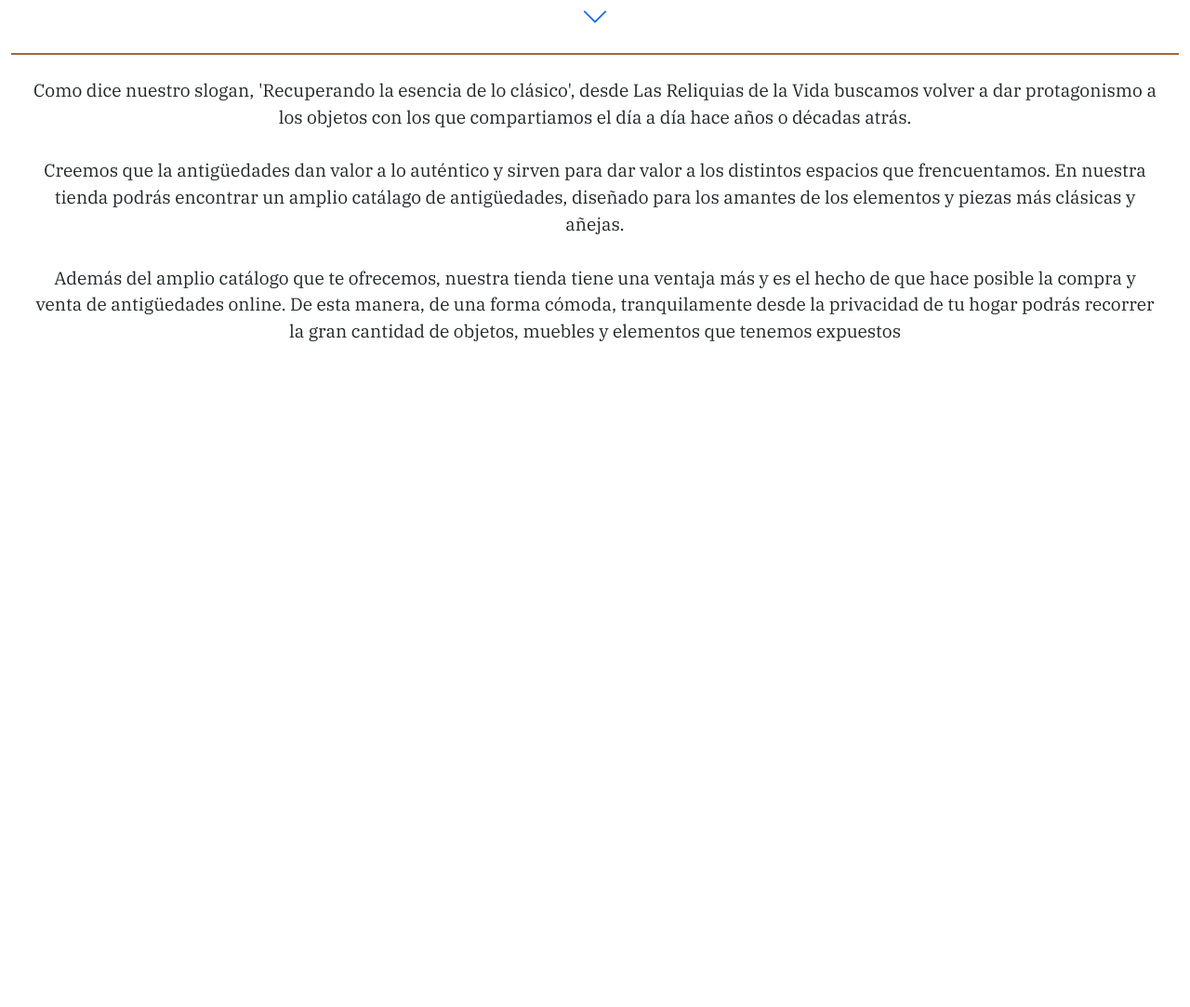
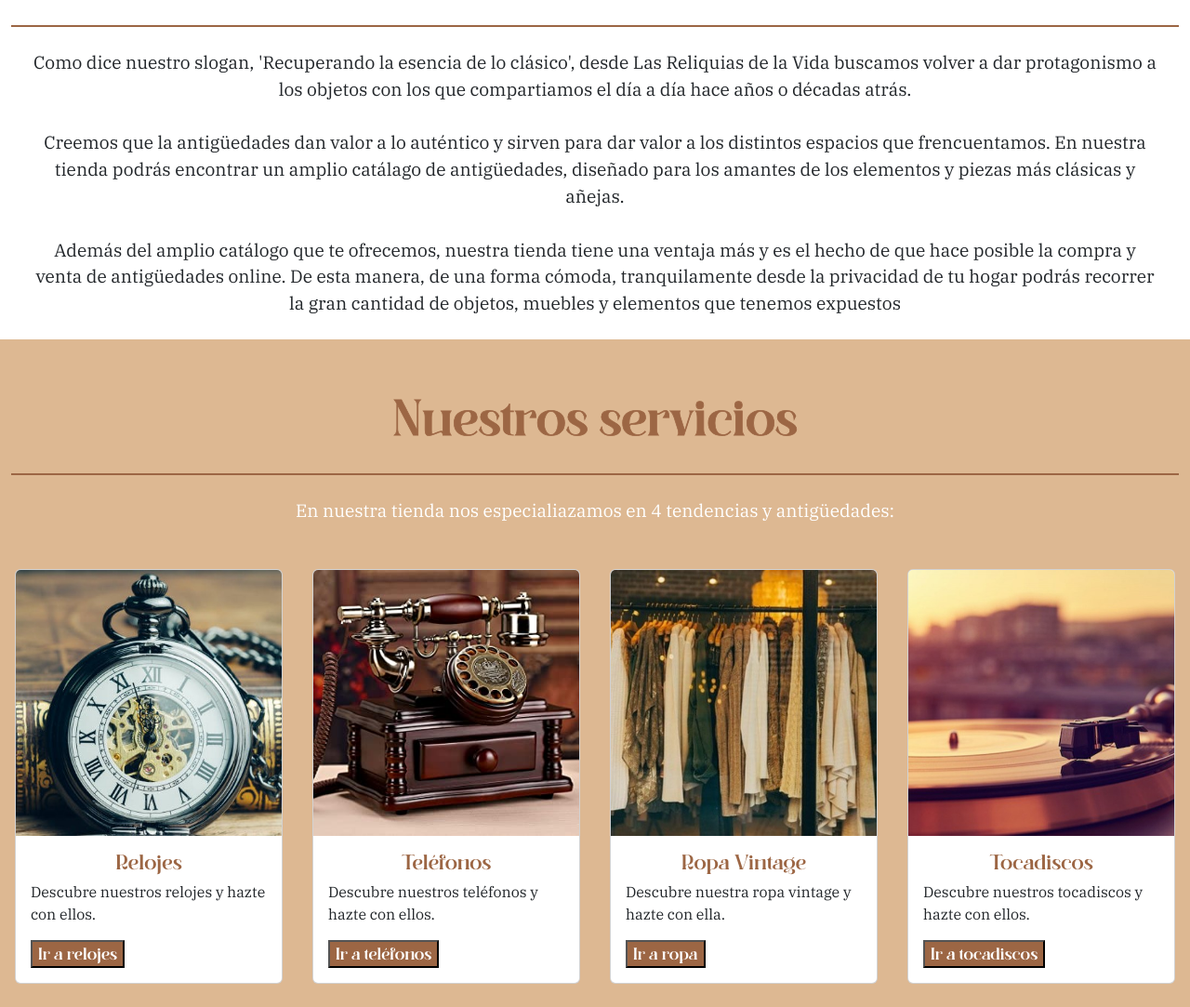
Before and after one commit to marioariza/EXAMEN_SegundoTrimestre_DIW, a plain HTML site: page index.html in a window 1280 px wide. Shown: the part 689-1772 px from the top of the page at 93% size. Before the commit the page ends 1084 px from the top, so only its background shows below. Drawn offline with nearby package versions, Linux system fonts and the light colour scheme.

Commit message:
Servicios

```diff
--- a/css/custom.css
+++ b/css/custom.css
@@ -67,3 +67,52 @@
     font-size: 1.2em;
     font-family: 'Textos';
 }
+
+/* SERVICIOS */
+
+.div_servicios {
+    background-color: #DDB892;
+}
+
+.titulo_servicios {
+    font-family: 'Titulos';
+    font-size: 3em;
+    color: #9C6644;
+    -webkit-text-stroke: 0.75px #9C6644;
+}
+
+.border_servicios {
+    border-bottom: 2px solid #9C6644;
+}
+
+.texto_servicios {
+    font-size: 1.2em;
+    font-family: 'Textos';
+    color: white;
+}
+
+.card_ser {
+    margin-top: 2%;
+    margin-bottom: 2%;
+    display: flex;
+    justify-content: center;
+    align-items: center;
+}
+
+.card-title {
+    font-family: 'Titulos';
+    text-align: center;
+    color: #9C6644;
+}
+
+.card-text {
+    font-family: 'Textos';
+}
+
+.boton-serv {
+    display: flex;
+    justify-content: center;
+    align-items: center;
+    font-family: 'Titulos';
+    background-color: #9C6644;
+}
--- a/index.html
+++ b/index.html
@@ -92,15 +92,15 @@
     <section class="container-fluid div_inicio">
         <div class="container-fluid border_inicio">
             <p class="text-center m-4 titulo_inicio">Recuperando la esencia de lo clásico</p>
-            <a type="button" class="d-flex justify-content-center align-content-center text-decoration-none" id="boton">
+            <!-- <a type="button" class="d-flex justify-content-center align-content-center text-decoration-none" id="boton">
                 <svg xmlns="http://www.w3.org/2000/svg" width="30" height="30" fill="currentColor" class="bi bi-chevron-down" viewBox="0 0 16 16">
                     <path fill-rule="evenodd" d="M1.646 4.646a.5.5 0 0 1 .708 0L8 10.293l5.646-5.647a.5.5 0 0 1 .708.708l-6 6a.5.5 0 0 1-.708 0l-6-6a.5.5 0 0 1 0-.708z"/>
                   </svg>
 
-            </a>
+            </a> -->
             <br>
         </div>
-        <p class="text-center m-4 texto_inicio" id="texto_inicio">Como dice nuestro slogan, 'Recuperando la esencia de lo clásico', desde Las Reliquias de la Vida buscamos volver a dar protagonismo a los objetos con los que compartiamos el día a día hace años o décadas atrás.
+        <p class="text-center m-4 texto_inicio">Como dice nuestro slogan, 'Recuperando la esencia de lo clásico', desde Las Reliquias de la Vida buscamos volver a dar protagonismo a los objetos con los que compartiamos el día a día hace años o décadas atrás.
             <br><br>
             Creemos que la antigüedades dan valor a lo auténtico y sirven para dar valor a los distintos espacios que frencuentamos. En nuestra tienda podrás encontrar un amplio catálago de antigüedades, diseñado para los amantes de los elementos y piezas más clásicas y añejas.
             <br><br>
@@ -110,11 +110,59 @@
 
     <!-- SERVICIOS -->
 
-    <section class="container-fluid" id="servicios">
-        <div class="container-fluid">
-
+    <section class="container-fluid div_servicios">
+        <br>
+        <div class="container-fluid border_servicios">
+            <p class="text-center m-4 titulo_servicios">Nuestros servicios</p>
+        </div>
+        <p class="text-center m-4 texto_servicios" id="texto_inicio">En nuestra tienda nos especialiazamos en 4 tendencias y antigüedades:
+        </p>
+        <br>
+        <div class="row ${1| ,row-cols-2,row-cols-3, auto,justify-content-md-center,|}">
+            <div class="col-lg-3 col-md-6 col-sm-12 card_ser">
+                <div class="card" style="width: 18rem;">
+                    <img src="img/imgcard1.jpg" class="card-img-top" alt="...">
+                    <div class="card-body">
+                      <h5 class="card-title">Relojes</h5>
+                      <p class="card-text">Descubre nuestros relojes y hazte con ellos.</p>
+                      <button class="boton-serv"><a href="#" class="text-center text-decoration-none text-white">Ir a relojes</a></button>
+                    </div>
+                </div>
+            </div>
+            <div class="col-lg-3 col-md-6 col-sm-12 card_ser">
+                <div class="card" style="width: 18rem;">
+                    <img src="img/imgcard2.jpg" class="card-img-top" alt="...">
+                    <div class="card-body">
+                      <h5 class="card-title">Teléfonos</h5>
+                      <p class="card-text">Descubre nuestros teléfonos y hazte con ellos.</p>
+                      <button class="boton-serv"><a href="#" class="text-center text-decoration-none text-white">Ir a teléfonos</a></button>
+                    </div>
+                </div>
+            </div>
+            <div class="col-lg-3 col-md-6 col-sm-12 card_ser">
+                <div class="card" style="width: 18rem;">
+                    <img src="img/imgcard3.jpg" class="card-img-top" alt="...">
+                    <div class="card-body">
+                      <h5 class="card-title">Ropa Vintage</h5>
+                      <p class="card-text">Descubre nuestra ropa vintage y hazte con ella.</p>
+                      <button class="boton-serv"><a href="#" class="text-center text-decoration-none text-white">Ir a ropa</a></button>
+                    </div>
+                </div>
+            </div>
+            <div class="col-lg-3 col-md-6 col-sm-12 card_ser">
+                <div class="card" style="width: 18rem;">
+                    <img src="img/imgcard4.jpg" class="card-img-top" alt="...">
+                    <div class="card-body">
+                      <h5 class="card-title">Tocadiscos</h5>
+                      <p class="card-text">Descubre nuestros tocadiscos y hazte con ellos.</p>
+                      <button class="boton-serv"><a href="#" class="text-center text-decoration-none text-white">Ir a tocadiscos</a></button>
+                    </div>
+                </div>
+            </div>
         </div>
     </section>
 
+
+
 </body>
 </html>
```
Also changed, not shown: img/imgcard1.jpg (added), img/imgcard2.jpg (added), img/imgcard3.jpg (added), img/imgcard4.jpg (added).
